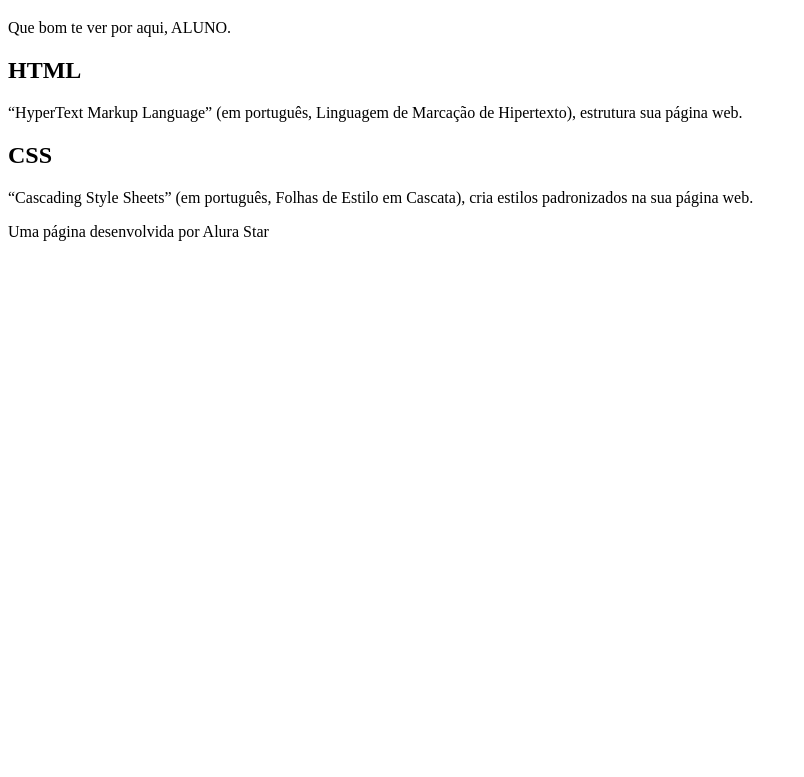
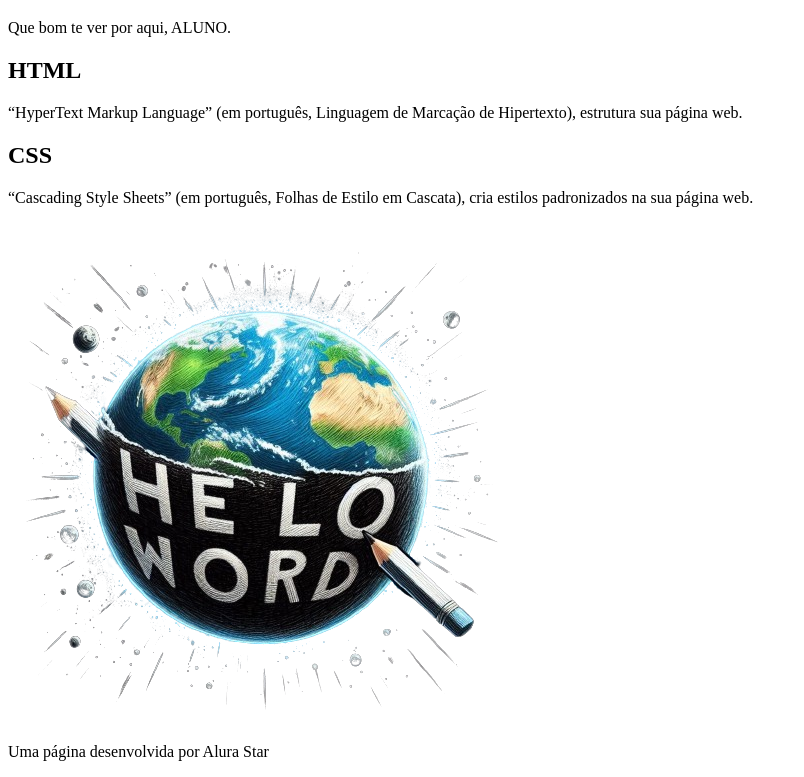
Before and after one commit to RogerNora/HelloWorld, a plain HTML site: page index.html in a window 1280 px wide. Shown: the part 61-838 px from the top of the page, without its empty margins (0-804 px from the left). Before the commit the page ends 800 px from the top, so only its background shows below. Drawn offline with Linux system fonts and the light colour scheme.

Commit message:
finalizando a parte do html

```diff
--- a/index.html
+++ b/index.html
@@ -18,6 +18,8 @@
 
         <h2>CSS</h2>
         <p>“Cascading Style Sheets” (em português, Folhas de Estilo em Cascata), cria estilos padronizados na sua página web.</p>
+        <img src="mundobg.png" alt="imagem do planeta terra visto do espaço, onde a metade de baixo do planeta esta desenhado com um lapiz os dizeres Helo Word">
+
 
     </section>
 
```
Also changed, not shown: mundobg.png (added).
